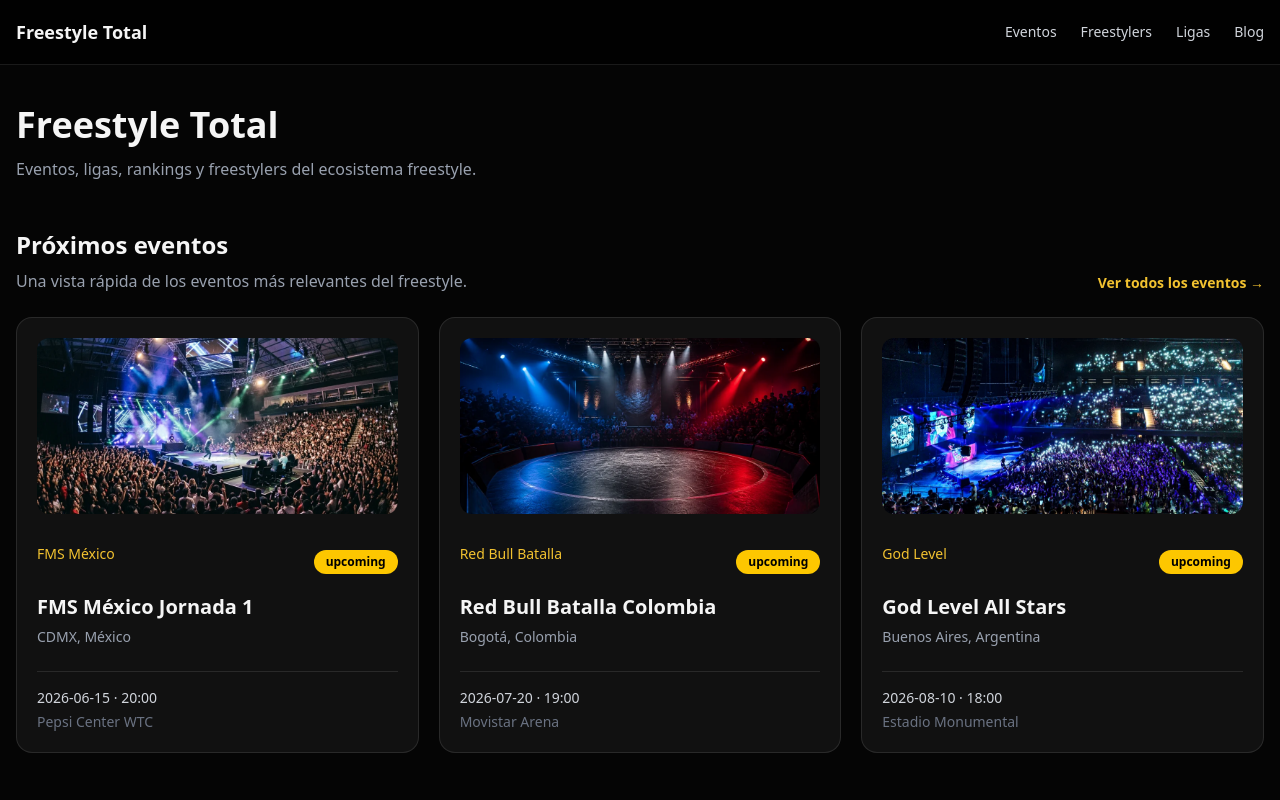
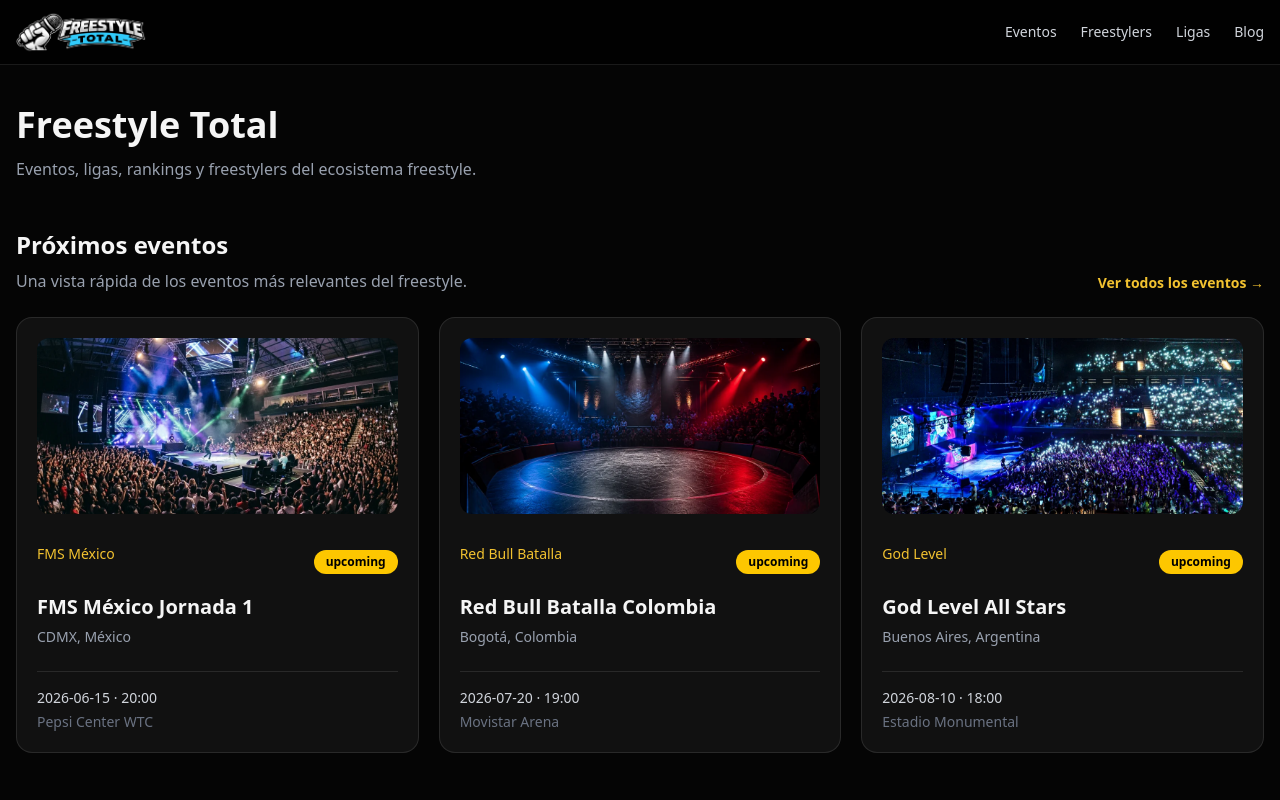
Before and after one commit to asGerath/freestylett, a Next.js app: page / in a window 1280 px wide. Shown: the top 800 px of the page. Built offline with nearby package versions, Linux system fonts and the light colour scheme.

Commit message:
feat(branding): use primary blue logo

```diff
--- a/src/components/layout/Navbar.tsx
+++ b/src/components/layout/Navbar.tsx
@@ -2,6 +2,7 @@
 // Vive en el layout para aparecer en todas las páginas.
 
 import Link from "next/link";
+import Image from "next/image";
 import { Container } from "@/components/ui/Container";
 
 const navItems = [
@@ -28,9 +29,20 @@
     <header className="border-b border-white/10 bg-black/80">
       <Container>
         <nav className="flex h-16 items-center justify-between">
-          {/* Logo / nombre de la marca */}
-          <Link href="/" className="text-lg font-bold">
-            Freestyle Total
+          {/* Logo principal de la marca */}
+          <Link
+            href="/"
+            aria-label="Ir al inicio de Freestyle Total"
+            className="shrink-0"
+          >
+            <Image
+              src="/images/brand/logo-horizontal.webp"
+              alt="Freestyle Total"
+              width={2172}
+              height={724}
+              priority
+              className="h-11 w-auto"
+            />
           </Link>
 
           {/* Links principales */}
```
